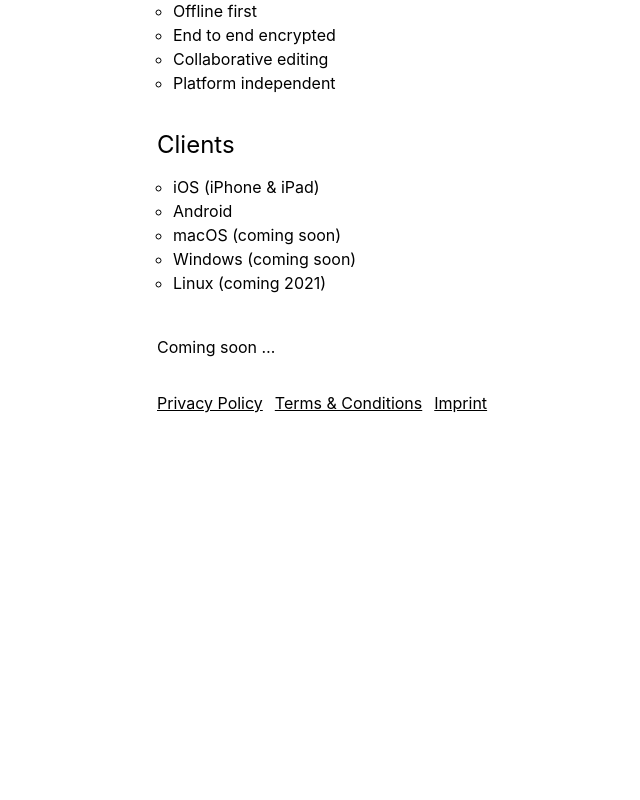
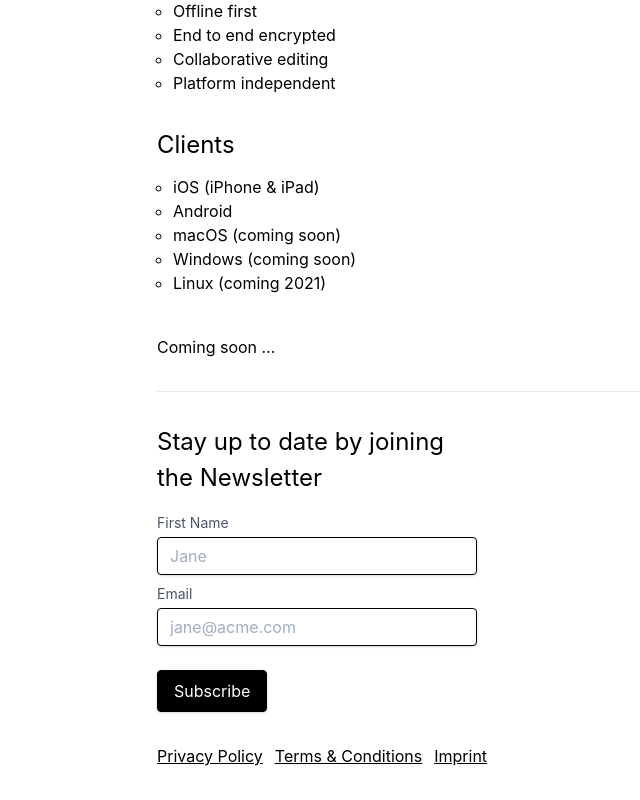
Before and after one commit to serenity-kit/website-legacy, a Next.js app: page /en/notes in a window 1280 px wide. Shown: the part 278-1078 px from the top of the page, without its empty margins (147-787 px from the left). Before the commit the page ends 800 px from the top, so only its background shows below. Built offline with nearby package versions, Linux system fonts and the light colour scheme; what urql would draw is missing.

Commit message:
add suscribe form

```diff
--- /dev/null
+++ b/components/SuscribeForm.tsx
@@ -0,0 +1,169 @@
+import React from "react";
+import { Formik, Field, Form, ErrorMessage } from "formik";
+import * as Yup from "yup";
+import { H2 } from "./Headline";
+
+const SubscribeSchema = Yup.object().shape({
+  email_address: Yup.string()
+    .email("Please provide a valid email address")
+    .required("Required"),
+  first_name: Yup.string(),
+});
+
+const fetchReducer = (
+  _state: { error: any; response: any; pending: boolean },
+  {
+    type,
+    response,
+    error,
+  }: {
+    type: "fetching" | "success" | "error";
+    response?: any;
+    error?: any;
+  }
+) => {
+  switch (type) {
+    case "fetching": {
+      return { error: null, response: null, pending: true };
+    }
+    case "success": {
+      return { error: null, response, pending: false };
+    }
+    case "error": {
+      return { error, response: null, pending: false };
+    }
+    default:
+      throw new Error(`Unsupported type: ${type}`);
+  }
+};
+
+type ConvertKitBody = {
+  first_name: string;
+  email_address: string;
+};
+
+type Props = {
+  header?: string;
+};
+
+const SubscribeForm: React.FC<Props> = ({
+  header = "Stay up to date by joining the Newsletter",
+}) => {
+  const [state, dispatch] = React.useReducer(fetchReducer, {
+    error: null,
+    response: null,
+    pending: false,
+  });
+  const { pending, response, error } = state;
+
+  const submit = (values: ConvertKitBody) => {
+    dispatch({ type: "fetching" });
+    fetch("https://app.convertkit.com/forms/1781726/subscriptions", {
+      method: "post",
+      body: JSON.stringify(values),
+      headers: {
+        Accept: "application/json",
+        "Content-Type": "application/json",
+      },
+    })
+      .then((response) => response.json())
+      .then(
+        (response) => {
+          if (response.status === "success") {
+            dispatch({ type: "success", response });
+          } else {
+            dispatch({ type: "error", error: response });
+          }
+        },
+        (error) => dispatch({ type: "error", error })
+      );
+  };
+
+  const errorMessage = error
+    ? "Sorry, something went wrong! Please contact hi@serenity.re"
+    : null;
+  const isSuccess = Boolean(response);
+
+  return (
+    <section className="max-w-2xl mx-4 md:mx-auto my-8 text-section">
+      <hr />
+      <div className="mt-8 max-w-xs">
+        <H2>{header}</H2>
+
+        <Formik
+          initialValues={{
+            email_address: "",
+            first_name: "",
+          }}
+          validationSchema={SubscribeSchema}
+          onSubmit={submit}
+        >
+          {() => (
+            <Form>
+              <label
+                htmlFor="first_name"
+                className="block text-sm mt-4 mb-1 text-gray-700"
+              >
+                <div>
+                  First Name{" "}
+                  <ErrorMessage
+                    name="first_name"
+                    component="span"
+                    className="text-red-500 italic"
+                  />
+                </div>
+              </label>
+              <Field
+                id="first_name"
+                aria-required="false"
+                name="first_name"
+                placeholder="Jane"
+                type="text"
+                className="shadow appearance-none border border-black rounded w-full py-2 px-3 leading-tight"
+              />
+              <label
+                htmlFor="email"
+                className="block text-sm  mt-2 mb-1 text-gray-700"
+              >
+                <div>
+                  Email{" "}
+                  <ErrorMessage
+                    name="email_address"
+                    component="span"
+                    className="text-red-500 text-xs italic"
+                  />
+                </div>
+              </label>
+              <Field
+                id="email"
+                aria-required="true"
+                name="email_address"
+                placeholder="jane@acme.com"
+                type="email"
+                className="shadow appearance-none border border-black rounded w-full py-2 px-3 leading-tight"
+              />
+              <button
+                className="rounded text-white bg-black hover:bg-gray-800 py-2 px-4 border border-black shadow mt-6"
+                type="submit"
+              >
+                {!pending && "Subscribe"}
+                {pending && "Submitting…"}
+              </button>
+            </Form>
+          )}
+        </Formik>
+        {isSuccess && !pending && (
+          <div className="mt-4 text-green-500">
+            Great, I just sent you an email with the confirmation link. Please
+            check your inbox!
+          </div>
+        )}
+        {errorMessage && (
+          <div className="mt-4 text-red-500 italic">{errorMessage}</div>
+        )}
+      </div>
+    </section>
+  );
+};
+
+export default SubscribeForm;
--- a/package.json
+++ b/package.json
@@ -10,13 +10,15 @@
   "dependencies": {
     "@mdx-js/loader": "^1.6.19",
     "@next/mdx": "^10.0.0",
+    "formik": "^2.2.1",
     "graphql": "^15.3.0",
     "js-cookie": "3.0.0-rc.1",
     "next": "^10.0.0",
     "prism-react-renderer": "^1.1.1",
     "react": "^17.0.1",
     "react-dom": "^17.0.1",
-    "urql": "^1.10.1"
+    "urql": "^1.10.1",
+    "yup": "^0.29.3"
   },
   "devDependencies": {
     "@types/node": "^14.6.2",
--- a/pages/en/notes/faq.mdx
+++ b/pages/en/notes/faq.mdx
@@ -8,9 +8,9 @@ Once we managed to establish a sustainable business we plan to open source more
 
 ## Where do you host the servers and why?
 
-At the moment Heroku is used for the servers and the database.
+At the moment Heroku is used for the servers and the database. The database and instances are located in Europe.
 
-While Heroku offers a great service long term we want to migrate to a European hosting provider to have the data and company under the same jusitication.
+While Heroku offers a great service long term we consider to migrate to a European possibly Swiss hosting provider.
 
 ## Why does server location matter if the content is end to end encrypted?
 
--- a/pages/en/notes/index.tsx
+++ b/pages/en/notes/index.tsx
@@ -1,6 +1,7 @@
 import TextSection from "../../../components/TextSection";
 import UnorderedList from "../../../components/UnorderedList";
 import { H1, H2 } from "../../../components/Headline";
+import SubscribeForm from "../../../components/SuscribeForm";
 
 export default function Home() {
   return (
@@ -26,6 +27,7 @@ export default function Home() {
         <br />
         Coming soon …
       </p>
+      <SubscribeForm />
     </TextSection>
   );
 }
```
Also changed, not shown: 1 other file (tests, documents, lock files or other folders).
